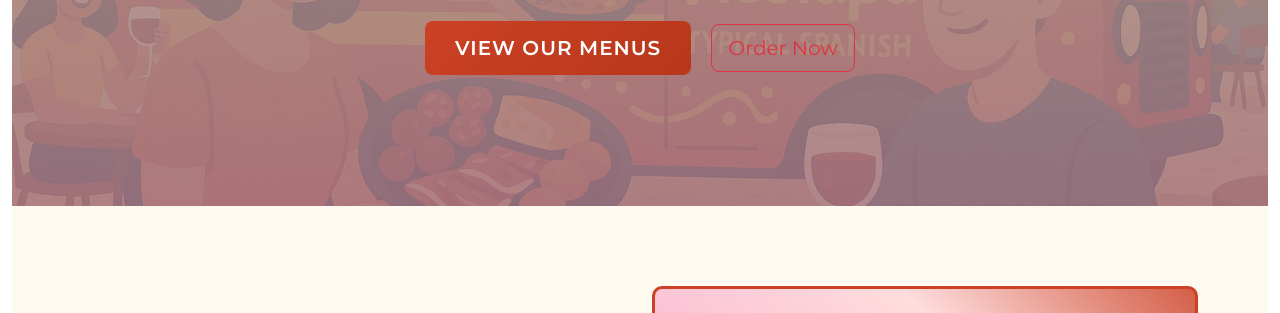
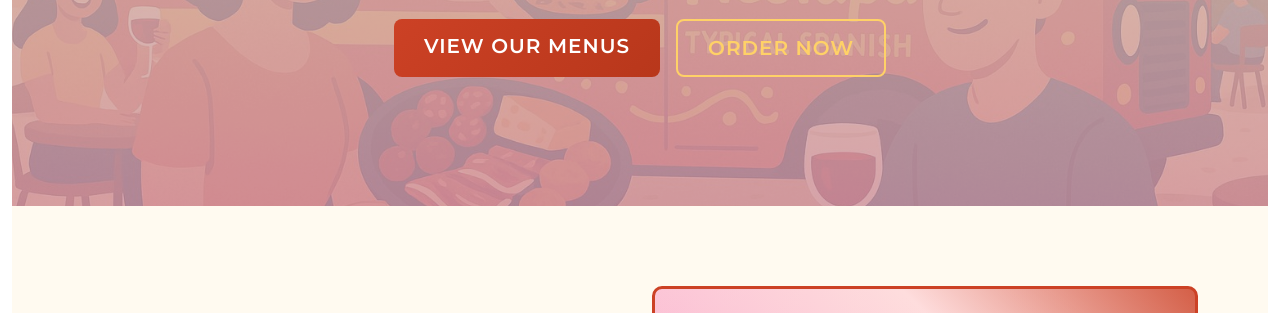
Before and after one commit to latorreandrea/fiestapa, a plain HTML site: page index.html in a window 1280 px wide. Shown: the part 430-743 px from the top of the page. Drawn offline with nearby package versions, Linux system fonts and the light colour scheme.

Commit message:
Add event images and enhance button styles for improved UI

```diff
--- a/index.html
+++ b/index.html
@@ -58,8 +58,10 @@
                     <div class="col-lg-10 text-center">
                         <h2 class="display-4 mb-4">Discover The Vibrant Flavours Of Spain</h2>
                         <p class="lead mb-4">Authentic Spanish tapas for your special occasions. From intimate gatherings to grand celebrations, we bring the taste of Spain to your table.</p>
-                        <a href="#menus" class="btn btn-primary btn-lg me-3">View Our Menus</a>
-                        <a href="#contact" class="btn btn-outline-danger btn-lg">Order Now</a>
+                        <div class="d-flex flex-column flex-sm-row justify-content-center gap-3">
+                            <a href="#menus" class="btn btn-primary btn-lg">View Our Menus</a>
+                            <a href="#contact" class="btn btn-outline-golden btn-lg">Order Now</a>
+                        </div>
                     </div>
                 </div>
             </div>
--- a/styles.css
+++ b/styles.css
@@ -93,7 +93,7 @@ section {
     left: 0;
     right: 0;
     bottom: 0;
-    background: rgba(0, 0, 0, 0.3);
+    background: rgba(0, 0, 0, 0.15);
     z-index: 0;
 }
 
@@ -219,6 +219,28 @@ section {
     box-shadow: 0 4px 10px rgba(204, 65, 37, 0.3);
 }
 
+/* Golden outline button */
+.btn-outline-golden {
+    background: transparent;
+    border: 2px solid rgb(255, 209, 103);
+    color: rgb(255, 209, 103);
+    border-radius: 8px;
+    padding: 12px 30px;
+    font-weight: 600;
+    text-transform: uppercase;
+    letter-spacing: 1px;
+    transition: all 0.3s ease;
+    text-decoration: none;
+}
+
+.btn-outline-golden:hover {
+    background: rgb(255, 209, 103);
+    border-color: rgb(255, 209, 103);
+    color: white !important;
+    transform: translateY(-2px);
+    box-shadow: 0 4px 10px rgba(255, 209, 103, 0.4);
+}
+
 /* Footer Styles */
 footer {
     background: linear-gradient(135deg, #2d1b1b 0%, #1a1a1a 100%);
@@ -333,10 +355,6 @@ section:nth-of-type(4) { animation-delay: 0.4s; }
     #home .display-4 {
         font-size: 1.8rem !important;
     }
-
-    #home::before {
-        background: rgba(0, 0, 0, 0.4); /* Darker overlay on mobile for better text contrast */
-    }
 }
 
 /* Additional Spanish-inspired elements */
```
Also changed, not shown: images/events/fiestapa_bite.jpg (added), images/events/fiestapa_fest.jpg (added), images/events/fiestapa_standar.jpg (added).
